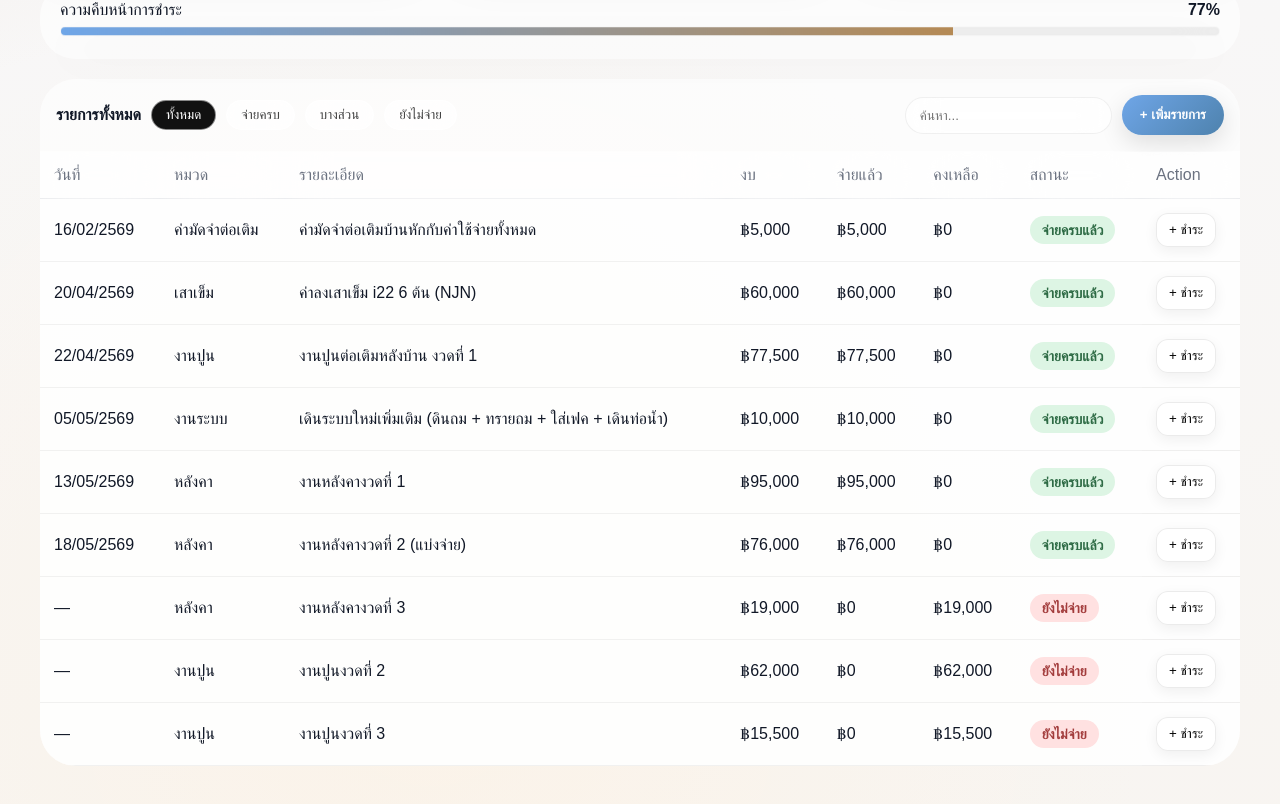
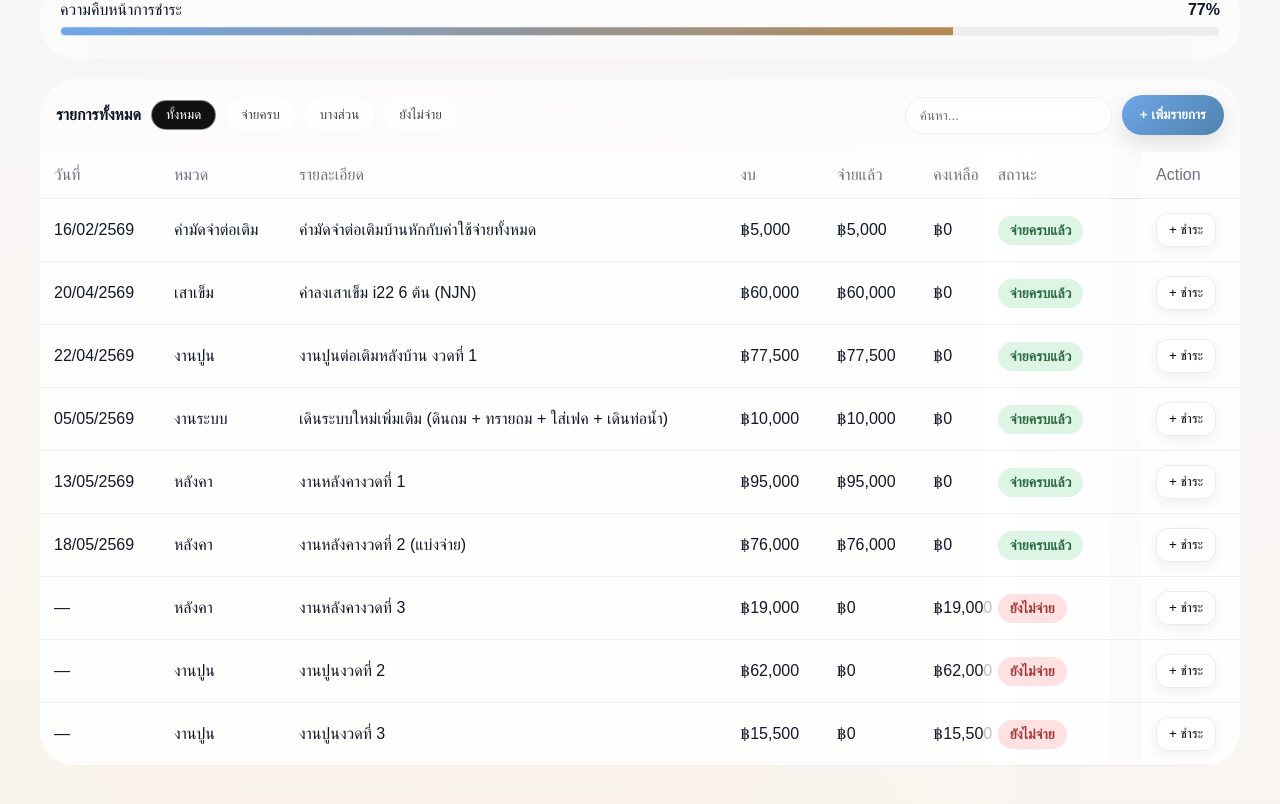
Before and after one commit to mildermine-kwr/am-home-budget, a React (Vite) app: page / in a window 1280 px wide. Shown: the part 776-1580 px from the top of the page. Built offline with nearby package versions, Linux system fonts and the light colour scheme; a web font is replaced by a local one.

Commit message:
fix column

```diff
--- a/src/App.jsx
+++ b/src/App.jsx
@@ -874,6 +874,7 @@ button:hover{
 <div
             style={{
               overflowX: 'auto',
+              WebkitOverflowScrolling: 'touch',
             }}
           >
             <table
@@ -906,10 +907,10 @@ button:hover{
                   <TH>
                     คงเหลือ
                   </TH>
-                  <TH>
+                  <TH sticky>
                     สถานะ
                   </TH>
-                  <TH sticky>
+                  <TH sticky action>
                     Action
                   </TH>
                 </tr>
@@ -1005,7 +1006,7 @@ button:hover{
                             {remain.toLocaleString()}
                           </TD>
 
-                          <TD>
+                          <TD sticky>
                             <StatusBadge>
                               {statusText(
                                 item
@@ -1013,9 +1014,7 @@ button:hover{
                             </StatusBadge>
                           </TD>
 
-                          <TD
-                            sticky
-                          >
+                          <TD sticky action>
                             <button
                               style={{
                                 border: '1px solid rgba(0,0,0,.08)',
@@ -1768,7 +1767,10 @@ function StatusBadge({
         borderRadius: '999px',
         padding: '6px 12px',
         fontSize: '14px',
-        fontWeight: 600,
+        fontWeight: 700,
+        whiteSpace: 'nowrap',
+        display: 'inline-flex',
+        alignItems: 'center',
       }}
     >
       {children}
@@ -1778,6 +1780,7 @@ function StatusBadge({
 function TH({
   children,
   sticky,
+  action,
 }) {
   return (
     <th
@@ -1792,8 +1795,11 @@ function TH({
           ? 'sticky'
           : 'static',
         right: sticky
-          ? 0
+          ? action
+            ? 0
+            : 130
           : undefined,
+        zIndex: sticky ? 5 : 1,
       }}
     >
       {children}
@@ -1804,6 +1810,7 @@ function TH({
 function TD({
   children,
   sticky,
+  action,
 }) {
   return (
     <td
@@ -1818,8 +1825,11 @@ function TD({
           ? 'sticky'
           : 'static',
         right: sticky
-          ? 0
+          ? action
+            ? 0
+            : 130
           : undefined,
+        zIndex: sticky ? 5 : 1,
       }}
     >
       {children}
```
